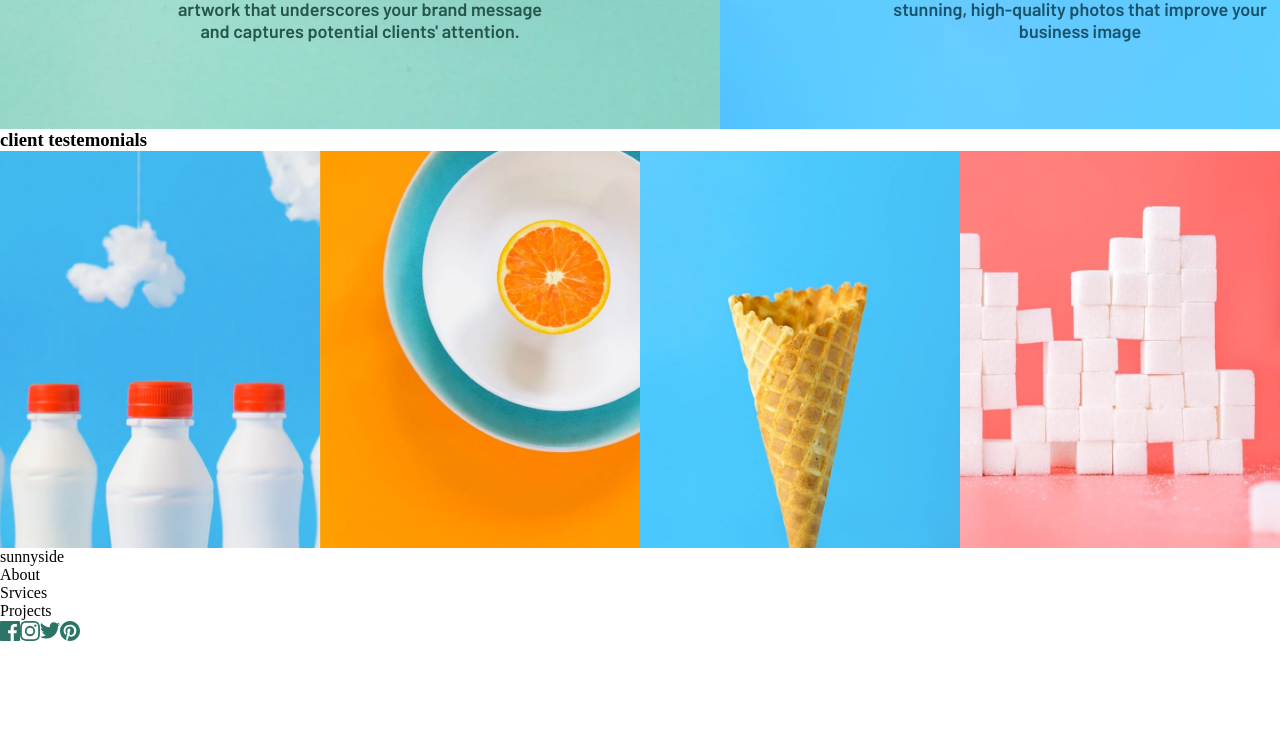
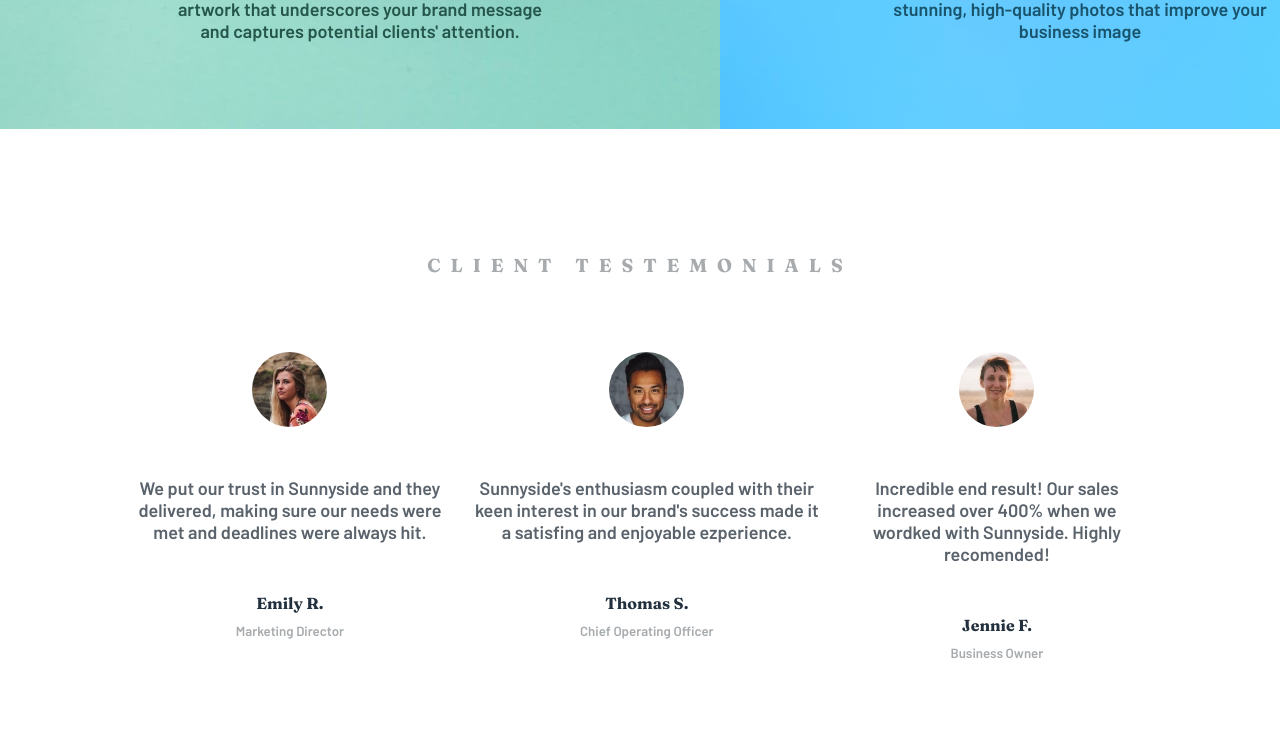
Before and after one commit to Avvensome/sunnyside-agency, a React (Create React App) app: page / in a window 1280 px wide. Shown: the part 2382-3116 px from the top of the page. Before the commit the page ends 3023 px from the top, so only its background shows below. Built offline with nearby package versions, Linux system fonts and the light colour scheme.

Commit message:
ending implement testimonials and footer desktop

```diff
--- a/src/App.js
+++ b/src/App.js
@@ -64,9 +64,35 @@ function App() {
 					}
 				/>
 			</main>
-			<section className="testemonials">
+			<section className="testimonials">
 				<h3>client testemonials</h3>
-				<div className="testemonial-container"></div>
+				<div className="testimonial-container">
+					<ClientTestimonial
+						imgSrc={"images/avatars/image-emily.jpg"}
+						imgAlt={"emily avatar"}
+						personName={"Emily R."}
+						personJobPosition={"Marketing Director"}
+						personTestimonal={
+							"We put our trust in Sunnyside and they delivered, making sure our needs were met and deadlines were always hit."
+						}
+					/>
+					<ClientTestimonial
+						imgSrc={"images/avatars/image-thomas.jpg"}
+						imgAlt={"Thomas Avatar"}
+						personName={"Thomas S."}
+						personJobPosition={"Chief Operating Officer"}
+						personTestimonal={`Sunnyside's enthusiasm coupled with their keen interest in our brand's success made it a satisfing and enjoyable ezperience.`}
+					/>
+					<ClientTestimonial
+						imgSrc={"images/avatars/image-jennie.jpg"}
+						imgAlt={"Jennie avatar"}
+						personName={"Jennie F."}
+						personJobPosition={"Business Owner"}
+						personTestimonal={
+							"Incredible end result! Our sales increased over 400% when we wordked with Sunnyside. Highly recomended!"
+						}
+					/>
+				</div>
 			</section>
 			<section className="gallery">
 				<PictureWithOptionalText
@@ -99,9 +125,11 @@ function App() {
 				</div>
 				<div className="footer-media">
 					<img
+						className="icon"
 						src="images/icons/icon-facebook.svg"
 						alt="facebook logo"
 					/>
+
 					<img
 						src="images/icons/icon-instagram.svg"
 						alt="instagram logo"
@@ -170,4 +198,20 @@ function TextComponent({
 		</div>
 	);
 }
+function ClientTestimonial({
+	imgSrc,
+	imgAlt,
+	personTestimonal,
+	personName,
+	personJobPosition,
+}) {
+	return (
+		<div>
+			<img src={imgSrc} alt={imgAlt} />
+			<p>{personTestimonal}</p>
+			<h4>{personName}</h4>
+			<h5>{personJobPosition}</h5>
+		</div>
+	);
+}
 export default App;
--- a/src/index.css
+++ b/src/index.css
@@ -72,6 +72,7 @@ main {
 	gap: 0px 0px;
 	background-color: rgba(254, 251, 249, 255);
 }
+
 .info-container {
 	width: 460px;
 }
@@ -114,6 +115,43 @@ main {
 	width: 390px;
 }
 /* Testemonials */
+.testimonials {
+	text-align: center;
+}
+.testimonials h3 {
+	text-transform: uppercase;
+	color: hsl(210, 4%, 67%);
+	font-family: "Fraunces", serif;
+	letter-spacing: 10px;
+	margin-top: 125px;
+	margin-bottom: 75px;
+}
+.testimonial-container {
+	display: flex;
+	margin: 0px 120px;
+}
+.testimonial-container img {
+	border-radius: 50%;
+	width: 75px;
+}
+.testimonial-container p {
+	font-family: "Barlow", sans-serif;
+	margin: 50px 10px;
+	color: hsl(213, 9%, 39%);
+	font-size: 18px;
+	/* width: 300px; */
+}
+.testimonial-container h4 {
+	font-family: "Fraunces", serif;
+	color: hsl(212, 27%, 19%);
+}
+.testimonial-container h5 {
+	font-family: "Barlow", sans-serif;
+	color: hsl(210, 4%, 67%);
+	margin-top: 10px;
+	margin-bottom: 75px;
+}
+
 /* Gallery */
 .gallery {
 	display: grid;
@@ -125,3 +163,38 @@ main {
 	height: 100%;
 }
 /* Footer */
+footer {
+	font-family: "Barlow", sans-serif;
+	background-color: hsl(168, 43%, 55%);
+	color: hsl(167, 40%, 24%);
+	display: flex;
+	flex-direction: column;
+	align-items: center;
+	justify-content: center;
+}
+footer p {
+	font-size: 30px;
+	margin-top: 35px;
+}
+.footer-menu {
+	display: flex;
+	text-align: center;
+	gap: 50px;
+}
+.footer-menu p {
+	font-size: 18px;
+}
+.footer-media {
+	margin-top: 55px;
+	margin-bottom: 35px;
+}
+.footer-media img {
+	margin-right: 15px;
+}
+
+/* Media dla 1920x1080 {
+	main img {
+	width: 100%;
+	height: 100vh;
+}
+} */
```
